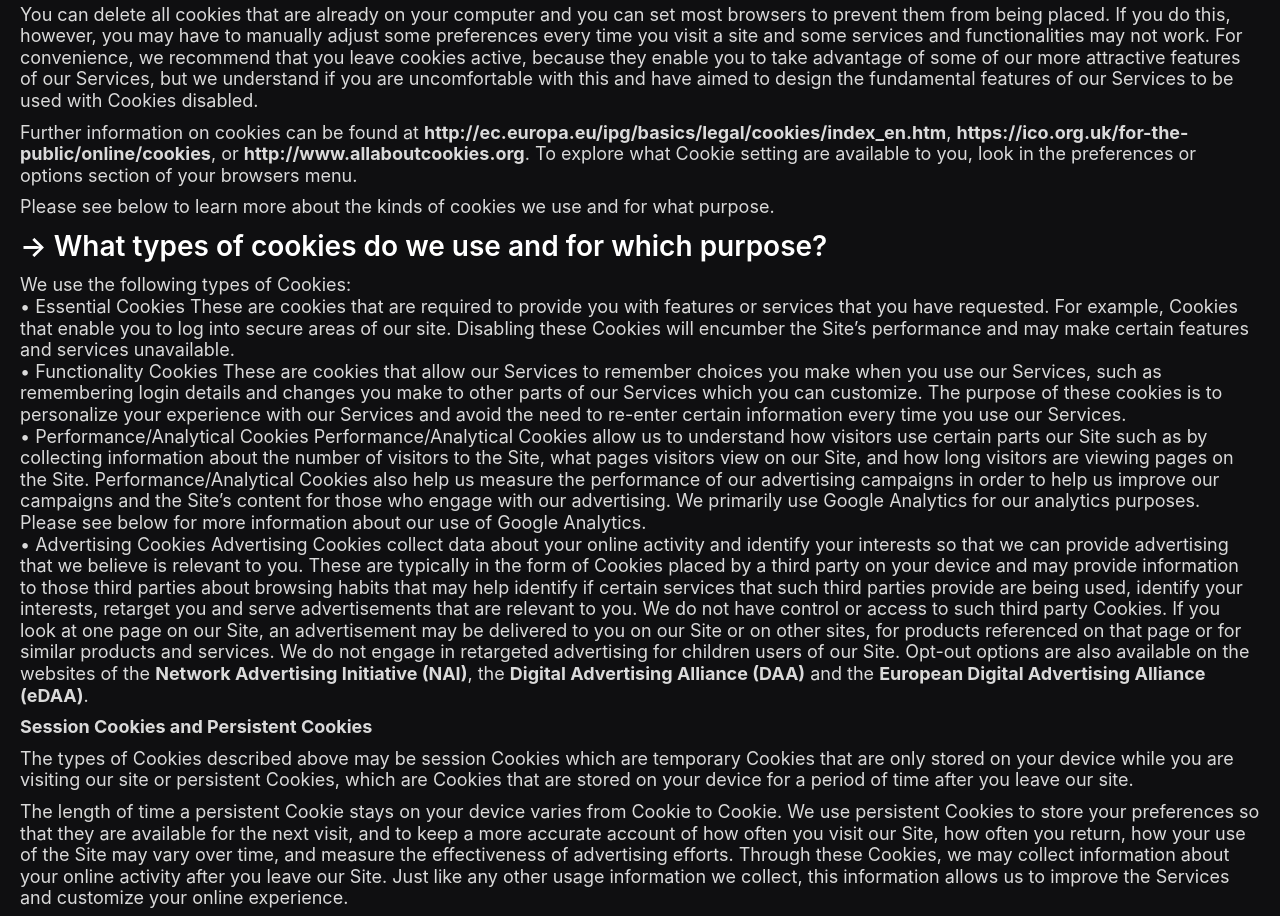
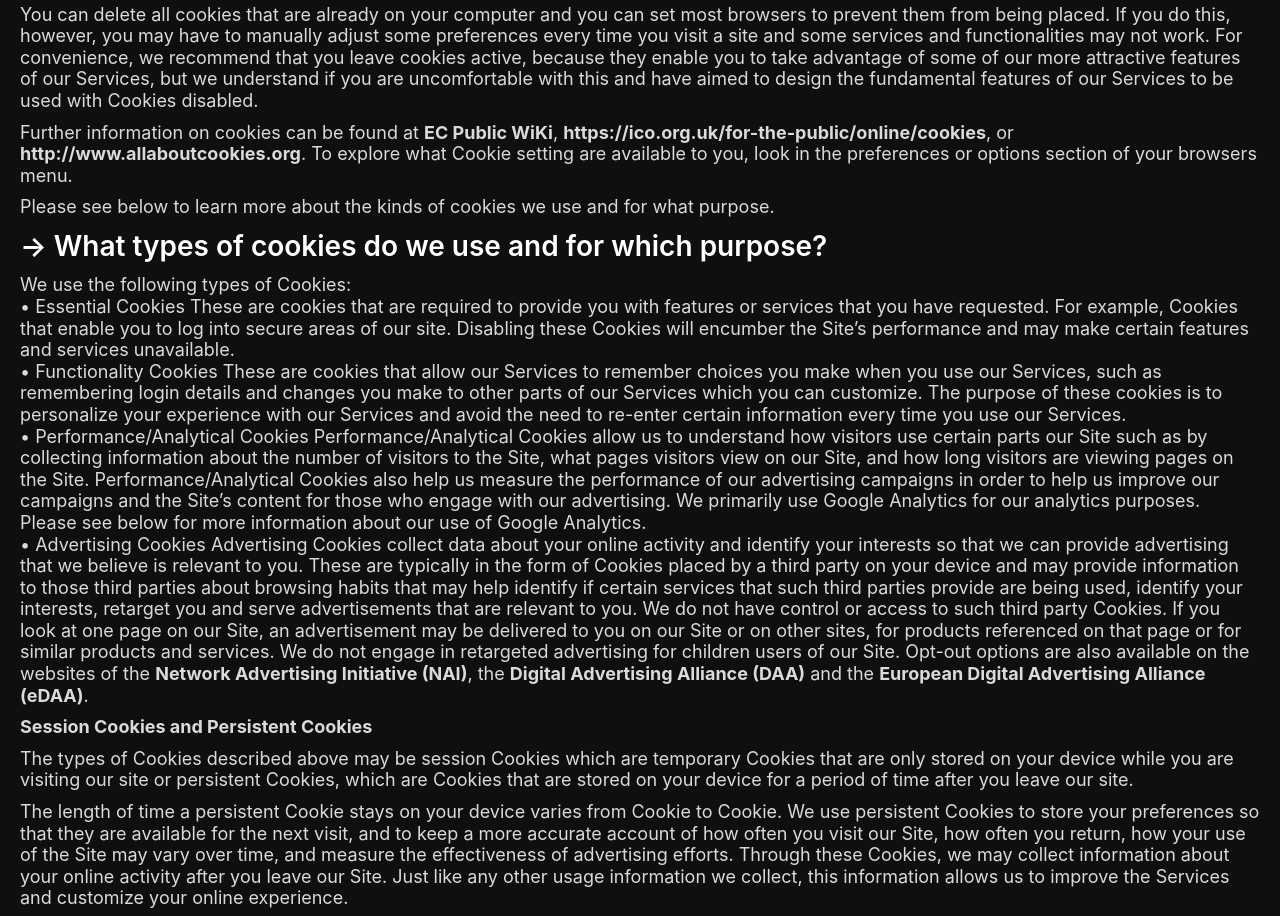
Before and after one commit to endframe-inc/test-web, a plain HTML site: page cookie_policy.html in a window 1280 px wide. Shown: the part 920-1836 px from the top of the page. Drawn offline with nearby package versions, Linux system fonts and the light colour scheme; a script that the page names is missing.

Commit message:
Update cookie_policy.html

```diff
--- a/cookie_policy.html
+++ b/cookie_policy.html
@@ -102,7 +102,7 @@
                   <p>We may combine non-personally identifiable information collected through cookies with other Personal Information that we have about you, for example, to tell us whether you have a Account in use on our Services. We may also supplement the information we collect from you with information received from third parties in order to enhance our Services, or to offer you information that we believe may be of interest to you. Where we use Cookies to collect information that is personally identifiable, or that can become personally identifiable if we combine it with other information, the Privacy Policy will apply in addition to this Cookie Policy.</p>
                   <p>You can control and/or delete cookies as you wish – for details, see aboutcookies.org. Most browsers have an option for turning off the cookie feature, which will prevent your browser from accepting new cookies, as well as (depending on the sophistication of your browser software) allowing you to decide on acceptance of each new cookie in a variety of ways.</p>
                   <p>You can delete all cookies that are already on your computer and you can set most browsers to prevent them from being placed. If you do this, however, you may have to manually adjust some preferences every time you visit a site and some services and functionalities may not work. For convenience, we recommend that you leave cookies active, because they enable you to take advantage of some of our more attractive features of our Services, but we understand if you are uncomfortable with this and have aimed to design the fundamental features of our Services to be used with Cookies disabled.</p>
-                  <p>Further information on cookies can be found at <a href="http://ec.europa.eu/ipg/basics/legal/cookies/index_en.htm">http://ec.europa.eu/ipg/basics/legal/cookies/index_en.htm</a>, <a href="https://ico.org.uk/for-the-public/online/cookies">https://ico.org.uk/for-the-public/online/cookies</a>, or <a href="http://www.allaboutcookies.org">http://www.allaboutcookies.org</a>. To explore what Cookie setting are available to you, look in the preferences or options section of your browsers menu.</p>
+                  <p>Further information on cookies can be found at <a href="http://ec.europa.eu/ipg/basics/legal/cookies/index_en.htm">EC Public WiKi</a>, <a href="https://ico.org.uk/for-the-public/online/cookies">https://ico.org.uk/for-the-public/online/cookies</a>, or <a href="http://www.allaboutcookies.org">http://www.allaboutcookies.org</a>. To explore what Cookie setting are available to you, look in the preferences or options section of your browsers menu.</p>
                   <p>Please see below to learn more about the kinds of cookies we use and for what purpose.</p>
                   <h5>→ What types of cookies do we use and for which purpose?</h5>
                   <p>We use the following types of Cookies:<br>
```
